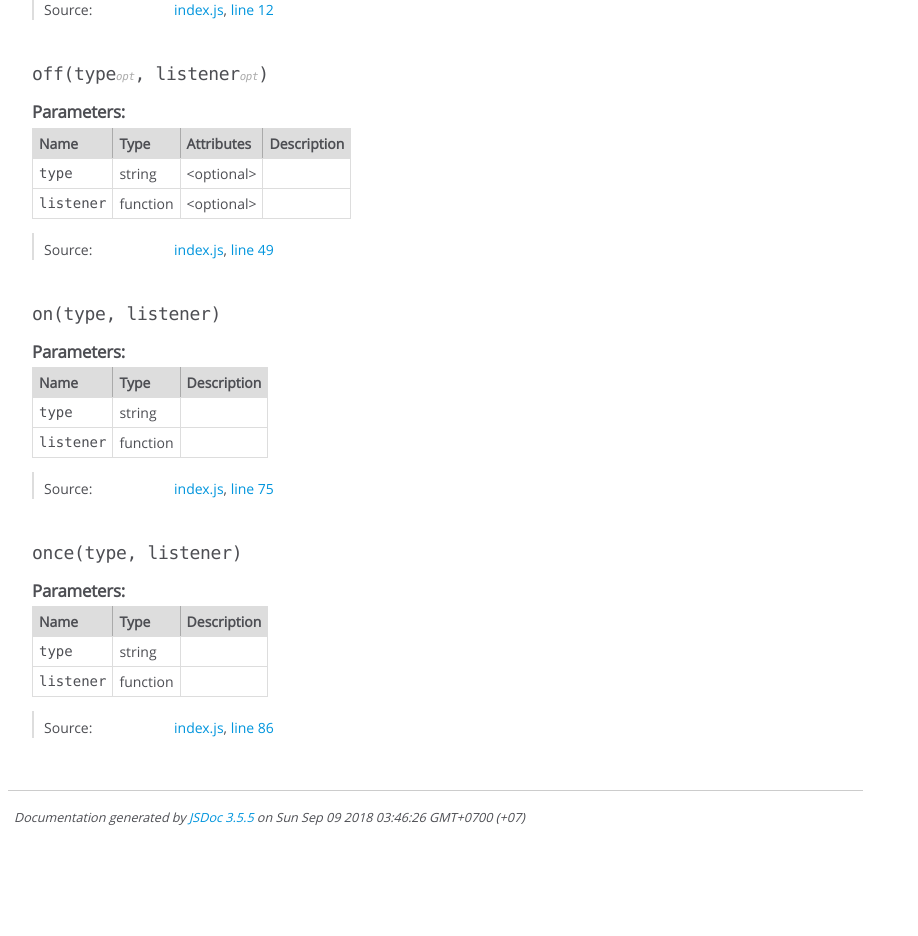
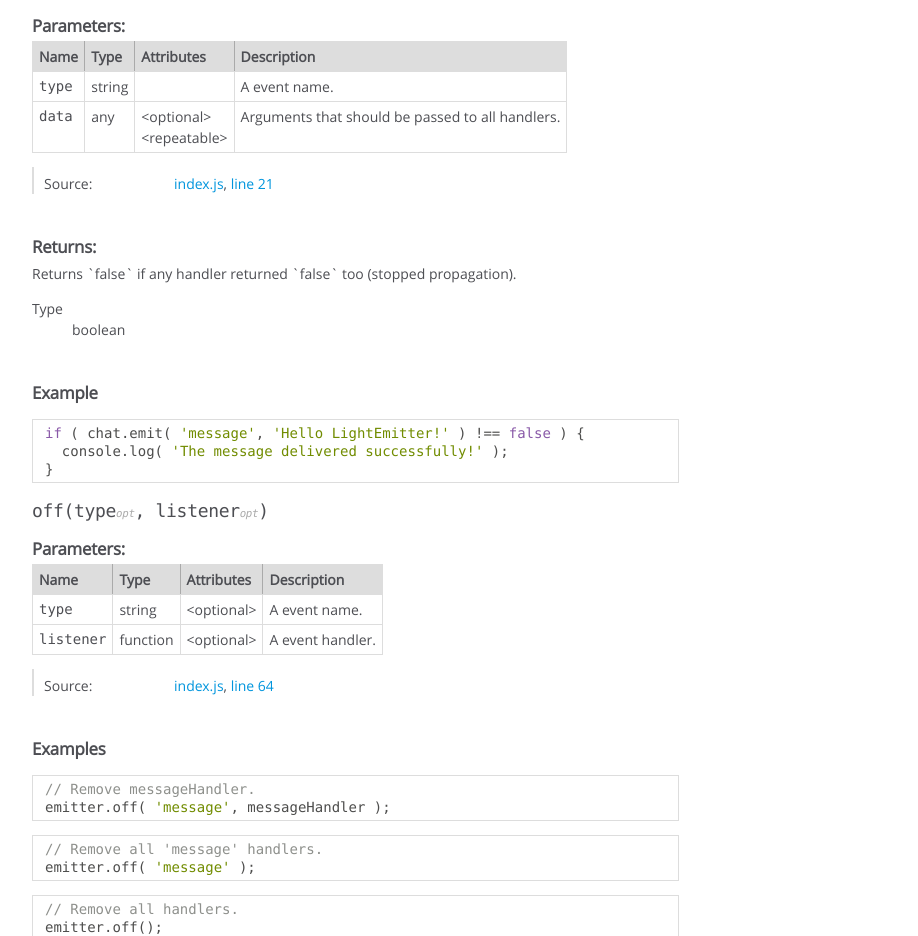
Before and after one commit to silent-tempest/light-emitter, a website: page docs/LightEmitter.html in a window 1280 px wide. Shown: the part 663-1599 px from the top of the page, without its empty margins (0-918 px from the left). Before the commit the page ends 1505 px from the top, so only its background shows below. Drawn offline with Linux system fonts and the light colour scheme.

Commit message:
Added "stop propagation" feature.

```diff
--- a/docs/LightEmitter.html
+++ b/docs/LightEmitter.html
@@ -120,9 +120,18 @@
 
 
 
-    <h5>Example</h5>
+    <h5>Examples</h5>
 
     <pre class="prettyprint"><code>var LightEmitter = require( 'light_emitter' );</code></pre>
+
+    <pre class="prettyprint"><code>var emitter = new LightEmitter();</code></pre>
+
+    <pre class="prettyprint"><code>function Chat () {
+  LightEmitter.call( this );
+}
+
+Chat.prototype = Object.create( LightEmitter.prototype );
+Chat.prototype.constructor = Chat;</code></pre>
 
 
 
@@ -152,7 +161,7 @@
 
 
 
-    <h4 class="name" id="emit"><span class="type-signature"></span>emit<span class="signature">(type, &hellip;data<span class="signature-attributes">opt</span>)</span><span class="type-signature"></span></h4>
+    <h4 class="name" id="emit"><span class="type-signature"></span>emit<span class="signature">(type, &hellip;data<span class="signature-attributes">opt</span>)</span><span class="type-signature"> &rarr; (nullable) {boolean}</span></h4>
 
 
 
@@ -218,7 +227,7 @@
 
 
 
-            <td class="description last"></td>
+            <td class="description last">A event name.</td>
         </tr>
 
 
@@ -253,7 +262,7 @@
 
 
 
-            <td class="description last"></td>
+            <td class="description last">Arguments that should be passed to all handlers.</td>
         </tr>
 
 
@@ -294,7 +303,7 @@
 
     <dt class="tag-source">Source:</dt>
     <dd class="tag-source"><ul class="dummy"><li>
-        <a href="index.js.html">index.js</a>, <a href="index.js.html#line12">line 12</a>
+        <a href="index.js.html">index.js</a>, <a href="index.js.html#line21">line 21</a>
     </li></ul></dd>
 
 
@@ -317,8 +326,37 @@
 
 
 
+<h5>Returns:</h5>
 
 
+<div class="param-desc">
+    Returns `false` if any handler returned `false` too (stopped propagation).
+</div>
+
+
+
+<dl>
+    <dt>
+        Type
+    </dt>
+    <dd>
+
+<span class="param-type">boolean</span>
+
+
+    </dd>
+</dl>
+
+
+
+
+
+
+    <h5>Example</h5>
+
+    <pre class="prettyprint"><code>if ( chat.emit( 'message', 'Hello LightEmitter!' ) !== false ) {
+  console.log( 'The message delivered successfully!' );
+}</code></pre>
 
 
 
@@ -396,7 +434,7 @@
 
 
 
-            <td class="description last"></td>
+            <td class="description last">A event name.</td>
         </tr>
 
 
@@ -429,7 +467,7 @@
 
 
 
-            <td class="description last"></td>
+            <td class="description last">A event handler.</td>
         </tr>
 
 
@@ -470,7 +508,7 @@
 
     <dt class="tag-source">Source:</dt>
     <dd class="tag-source"><ul class="dummy"><li>
-        <a href="index.js.html">index.js</a>, <a href="index.js.html#line49">line 49</a>
+        <a href="index.js.html">index.js</a>, <a href="index.js.html#line64">line 64</a>
     </li></ul></dd>
 
 
@@ -495,6 +533,18 @@
 
 
 
+
+
+    <h5>Examples</h5>
+
+    <pre class="prettyprint"><code>// Remove messageHandler.
+emitter.off( 'message', messageHandler );</code></pre>
+
+    <pre class="prettyprint"><code>// Remove all 'message' handlers.
+emitter.off( 'message' );</code></pre>
+
+    <pre class="prettyprint"><code>// Remove all handlers.
+emitter.off();</code></pre>
 
 
 
@@ -560,7 +610,7 @@
 
 
 
-            <td class="description last"></td>
+            <td class="description last">A event name.</td>
         </tr>
 
 
@@ -583,7 +633,7 @@
 
 
 
-            <td class="description last"></td>
+            <td class="description last">A event handler.</td>
         </tr>
 
 
@@ -624,7 +674,7 @@
 
     <dt class="tag-source">Source:</dt>
     <dd class="tag-source"><ul class="dummy"><li>
-        <a href="index.js.html">index.js</a>, <a href="index.js.html#line75">line 75</a>
+        <a href="index.js.html">index.js</a>, <a href="index.js.html#line99">line 99</a>
     </li></ul></dd>
 
 
@@ -714,7 +764,7 @@
 
 
 
-            <td class="description last"></td>
+            <td class="description last">A event name.</td>
         </tr>
 
 
@@ -737,7 +787,7 @@
 
 
 
-            <td class="description last"></td>
+            <td class="description last">A event handler.</td>
         </tr>
 
 
@@ -778,7 +828,7 @@
 
     <dt class="tag-source">Source:</dt>
     <dd class="tag-source"><ul class="dummy"><li>
-        <a href="index.js.html">index.js</a>, <a href="index.js.html#line86">line 86</a>
+        <a href="index.js.html">index.js</a>, <a href="index.js.html#line110">line 110</a>
     </li></ul></dd>
 
 
@@ -828,7 +878,7 @@
 <br class="clear">
 
 <footer>
-    Documentation generated by <a href="https://github.com/jsdoc3/jsdoc">JSDoc 3.5.5</a> on Sun Sep 09 2018 03:46:26 GMT+0700 (+07)
+    Documentation generated by <a href="https://github.com/jsdoc3/jsdoc">JSDoc 3.5.5</a> on Sat Oct 20 2018 20:04:36 GMT+0700 (+07)
 </footer>
 
 <script> prettyPrint(); </script>
```
Also changed, not shown: docs/index.html (+1 -1 lines), docs/index.js.html (+39 -15 lines), index.js (+38 -14 lines), test/index.test.js (+41 -4 lines).
